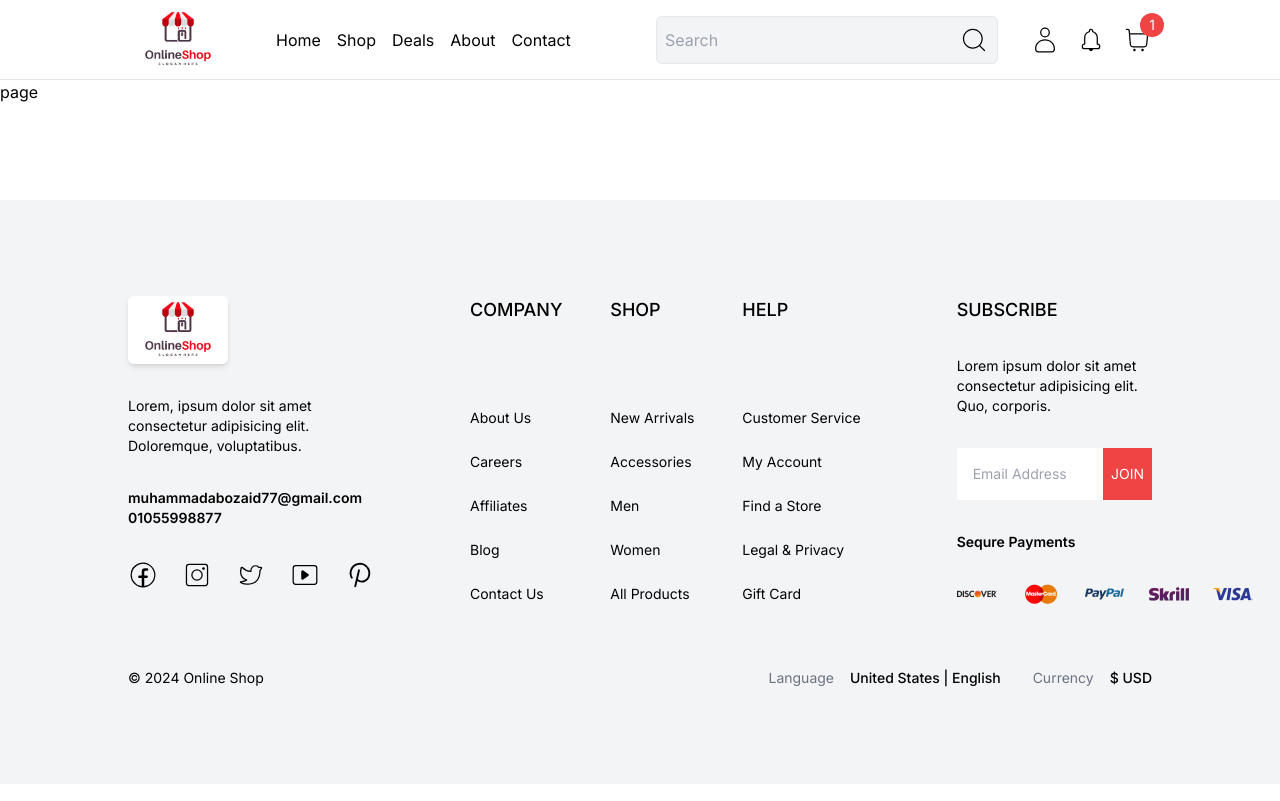
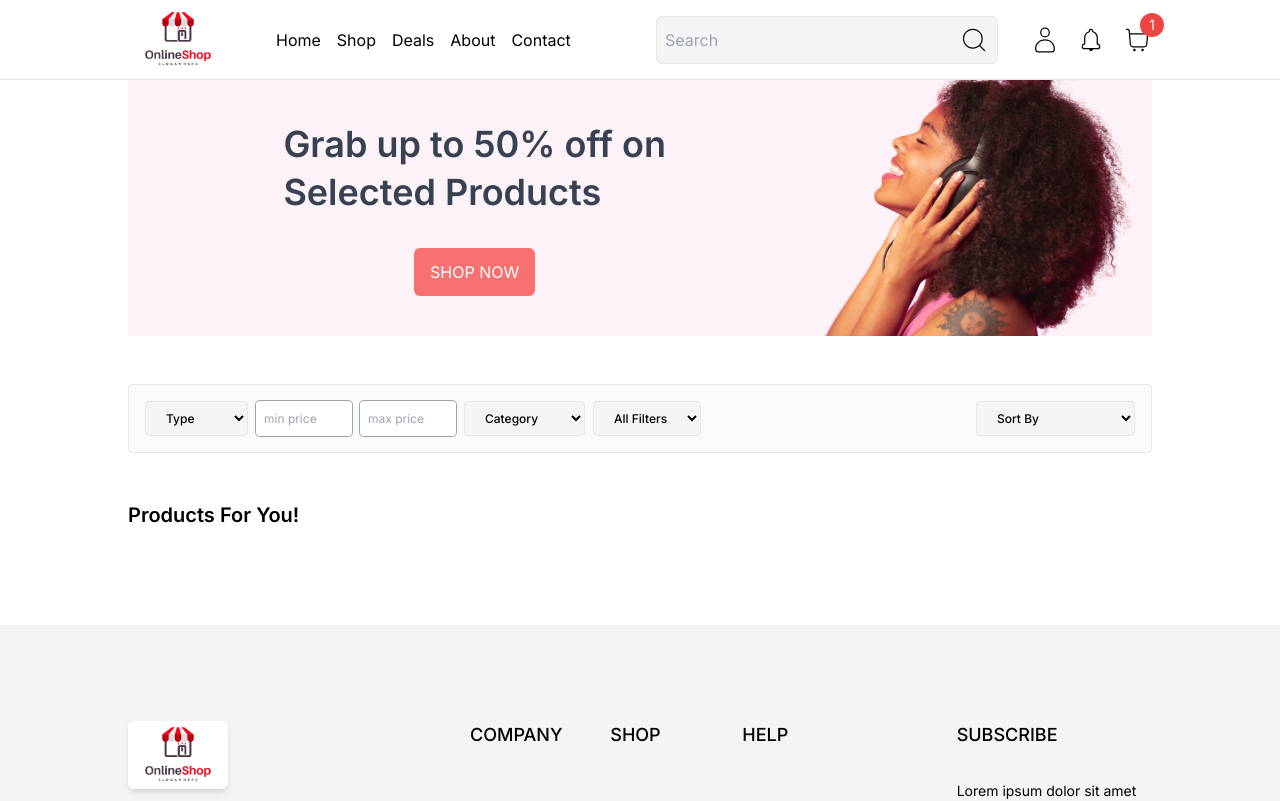
Before and after one commit to MuhammadAbozaid77/Next-Ecommerce-App, a Next.js app: page /list in a window 1280 px wide. Shown: the top 801 px of the page. Built offline with nearby package versions, Linux system fonts and the light colour scheme.

Commit message:
on design of list

```diff
--- /dev/null
+++ b/src/app/_components/_features/filter/FilterCompo.tsx
@@ -0,0 +1,64 @@
+"use client";
+export default function FilterCompo() {
+  return (
+    <>
+      <div className="mt-12 flex justify-between bg-gray-50 p-4 rounded border md:flex-row flex-col gap-8">
+        <div className="flex gap-2 flex-wrap">
+          <select
+            name="type"
+            id=""
+            className="py-2 px-4 rounded text-xs font-medium bg-gray-100 border"
+          >
+            <option>Type</option>
+            <option value="physical">Physical</option>
+            <option value="digital">Digital</option>
+          </select>
+
+          <input
+            type="text"
+            name="min"
+            placeholder="min price"
+            className="text-xs rounded pl-2 w-24 ring-1 ring-gray-400"
+          />
+
+          <input
+            type="text"
+            name="max"
+            placeholder="max price"
+            className="text-xs rounded pl-2 w-24 ring-1 ring-gray-400"
+          />
+
+          <select
+            name="cat"
+            className="py-2 px-4 rounded text-xs font-medium bg-gray-100 border"
+          >
+            <option>Category</option>
+            <option value="">New Arrival</option>
+            <option value="">Popular</option>
+          </select>
+
+          <select
+            name=""
+            id=""
+            className="py-2 px-4 rounded text-xs font-medium bg-gray-100 border"
+          >
+            <option>All Filters</option>
+          </select>
+        </div>
+        <div className="flex gap-2">
+          <select
+            name="sort"
+            id=""
+            className="py-2 px-4 rounded text-xs font-medium bg-gray-100 border"
+          >
+            <option>Sort By</option>
+            <option value="asc price">Price (low to high)</option>
+            <option value="desc price">Price (high to low)</option>
+            <option value="asc lastUpdated">Newest</option>
+            <option value="desc lastUpdated">Oldest</option>
+          </select>
+        </div>
+      </div>
+    </>
+  );
+}
--- a/src/app/_components/_features/home/HomeSlider.tsx
+++ b/src/app/_components/_features/home/HomeSlider.tsx
@@ -3,6 +3,7 @@ import React, { useEffect, useState } from "react";
 import { slides } from "../../lib/sliderData";
 import Link from "next/link";
 import Image from "next/image";
+import Button from "../../ui/Button";
 
 export default function HomeSlider() {
   const [current, setCurrent] = useState(0);
@@ -35,9 +36,7 @@ export default function HomeSlider() {
                   {el.title}
                 </h1>
                 <Link href={el.url}>
-                  <button className="uppercase rounded-md bg-black text-white py-3 px-4">
-                    Shop now
-                  </button>
+                  <Button>Shop now</Button>
                 </Link>
               </div>
               <div className="relative h-1/2  xl:h-full xl:w-1/2">
--- /dev/null
+++ b/src/app/_components/_features/list/ListTopPage.tsx
@@ -0,0 +1,25 @@
+"use client";
+import Image from "next/image";
+import Button from "../../ui/Button";
+import womanPic from "./../../../../../public/woman.png";
+
+export default function ListTopPage() {
+  return (
+    <>
+      <div className="bg-pink-50 hidden  md:flex justify-between h-64  px-4">
+        <div className="w-2/3 flex flex-col justify-center  items-center gap-8">
+          <h1 className="text-4xl font-semibold leading-[48px] text-gray-700">
+            Grab up to 50% off on
+            <br /> Selected Products
+          </h1>
+          <Button classesName="bg-red-400 hover:bg-red-500 duration-150">
+            Shop now
+          </Button>
+        </div>
+        <div className="relative w-1/3">
+          <Image alt="womanPic" src={womanPic} fill className="object-cover" />
+        </div>
+      </div>
+    </>
+  );
+}
--- /dev/null
+++ b/src/app/_components/ui/Button.tsx
@@ -0,0 +1,17 @@
+"use client";
+
+type propsType = {
+  children: React.ReactNode;
+  classesName?: string;
+};
+export default function Button({ children, classesName }: propsType) {
+  return (
+    <>
+      <button
+        className={`uppercase rounded-md bg-black text-white py-3 px-4 ${classesName}`}
+      >
+        {children}
+      </button>
+    </>
+  );
+}
--- a/src/app/list/page.tsx
+++ b/src/app/list/page.tsx
@@ -1,3 +1,15 @@
+"use client";
+import Wrapper from "../_components/ui/Wrapper";
+import FilterCompo from "../_components/_features/filter/FilterCompo";
+import ListTopPage from "../_components/_features/list/ListTopPage";
 export default function ListPage() {
-  return <div>page</div>;
+  return (
+    <>
+      <Wrapper>
+        <ListTopPage />
+        <FilterCompo />
+        <h1 className="mt-12 text-xl font-semibold"> Products For You!</h1>
+      </Wrapper>
+    </>
+  );
 }
```
